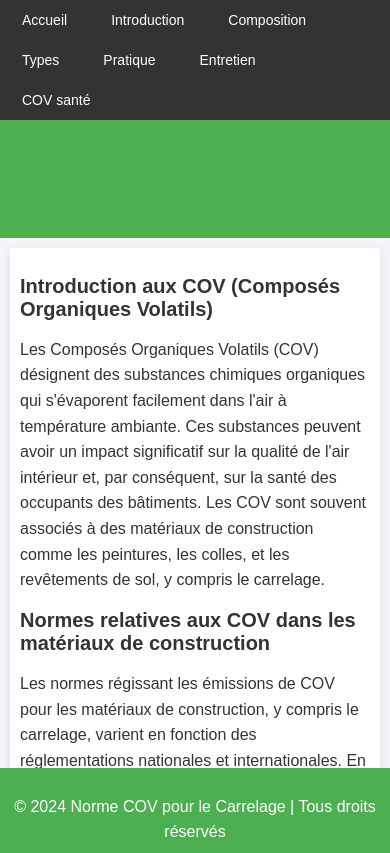
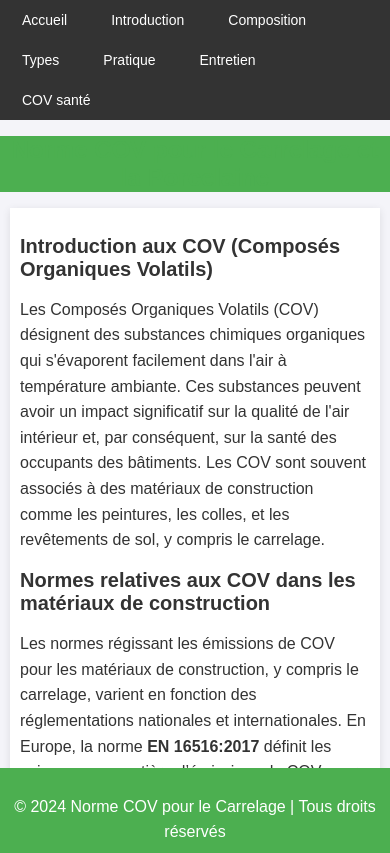
Before and after one commit to Abdelouahad0178/formations, a plain HTML site: page sante.html in a window 390 px wide. Shown: the top 853 px of the page. Drawn offline with Linux system fonts and the light colour scheme.

Commit message:
DIMENSION

```diff
--- a/sante.html
+++ b/sante.html
@@ -157,6 +157,18 @@
     bottom: -27px;
     width: 100%;
 }
+
+
+
+
+header {
+    background-color: #4CAF50;
+    color: white;
+    text-align: center;
+    padding: 0px 0;
+}
+
+
         }
     </style>
 </head>
```
